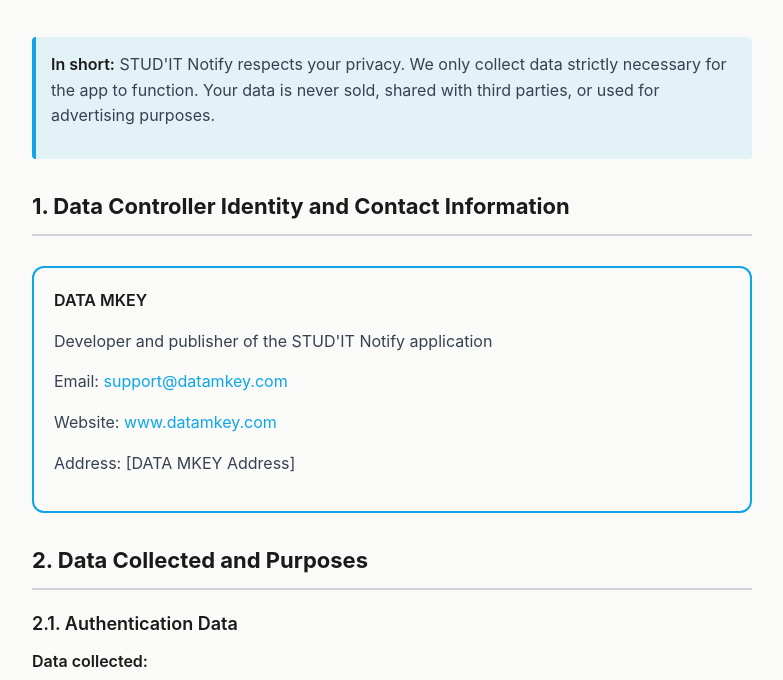
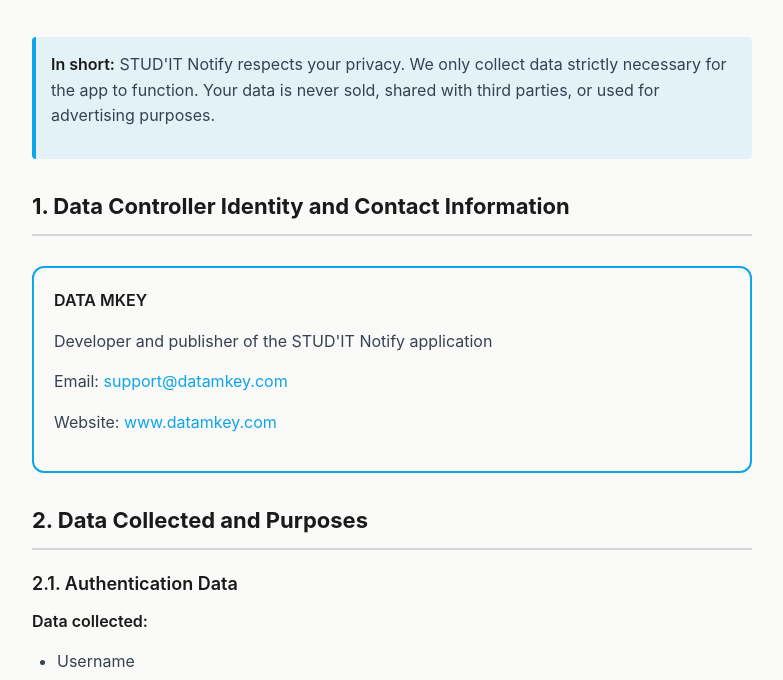
Before and after one commit to hamzaserhani/studit-notify-privacy, a plain HTML site: page privacy-policy-en.html in a window 1280 px wide. Shown: the part 342-1022 px from the top of the page, without its empty margins (248-1031 px from the left). Drawn offline with Linux system fonts and the light colour scheme.

Commit message:
Remove address from English privacy policy

```diff
--- a/privacy-policy-en.html
+++ b/privacy-policy-en.html
@@ -189,7 +189,6 @@
             <p>Developer and publisher of the STUD'IT Notify application</p>
             <p>Email: <a href="mailto:support@datamkey.com">support@datamkey.com</a></p>
             <p>Website: <a href="https://datamkey.com" target="_blank">www.datamkey.com</a></p>
-            <p>Address: [DATA MKEY Address]</p>
         </div>
 
         <h2>2. Data Collected and Purposes</h2>
```
